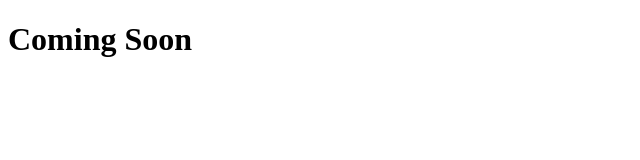
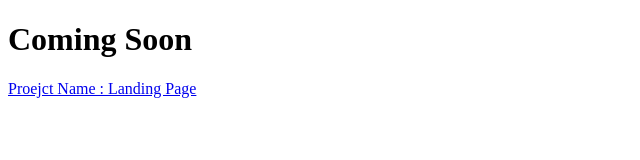
Before and after one commit to soulruji/soulruji.github.io, a plain HTML site: page index.html in a window 1280 px wide. Shown: the whole page, without its empty margins (0-640 px from the left). Drawn offline with Linux system fonts and the light colour scheme.

Commit message:
메인 임시페이지 프로젝트링크 추가

```diff
--- a/index.html
+++ b/index.html
@@ -10,5 +10,10 @@
 	<!-- 대제목 Heading 1 -->
 	<h1>Coming Soon</h1>
 
+
+	<!-- Anchor 앵커(닻) 속성 href 참조 주소  -->
+
+	<a href="projects/landing-page/index.html">Proejct Name : Landing Page</a>
+
 </body>
 </html>
```
